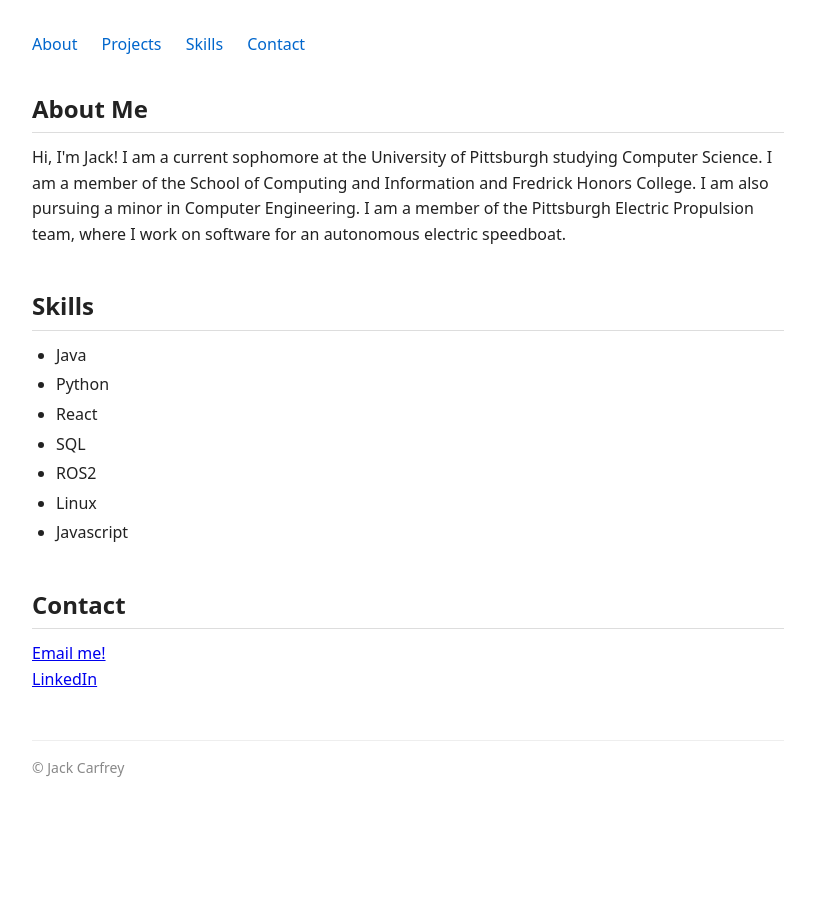
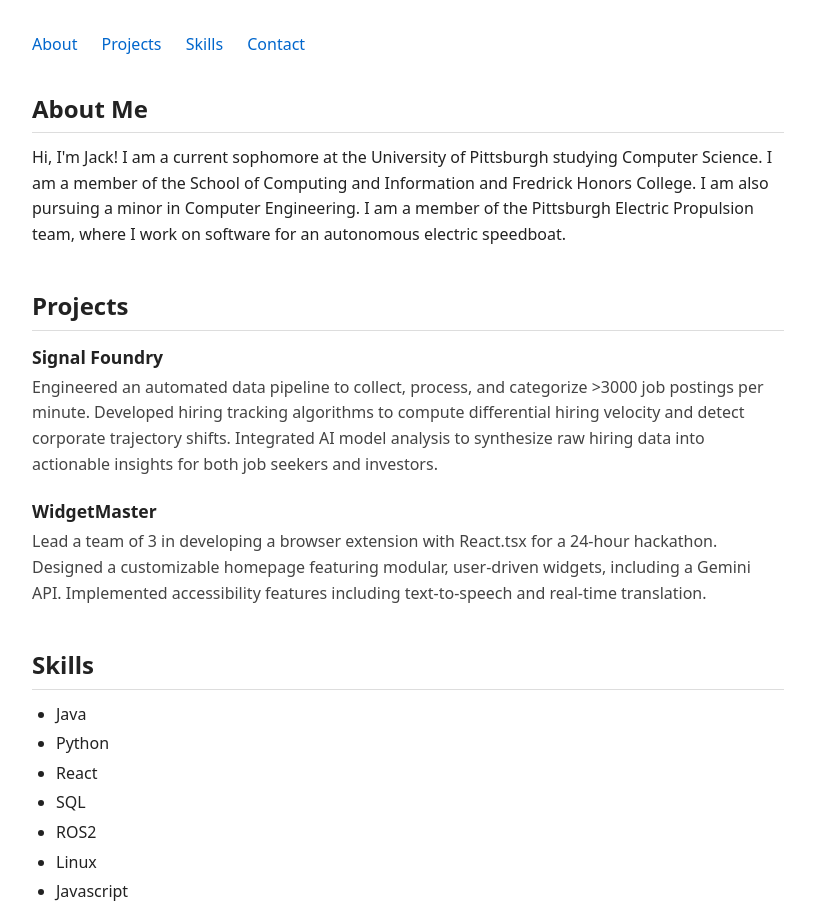
Before and after one commit to jarfrey/jarfrey-portfolio, a plain HTML site: page index.html in a window 1280 px wide. Shown: the top 908 px of the page, without its empty margins (232-1047 px from the left). Before the commit the page ends 812 px from the top, so only its background shows below. Drawn offline with Linux system fonts and the light colour scheme.

Commit message:
Fixed it

```diff
--- a/index.html
+++ b/index.html
@@ -29,8 +29,8 @@
       <!-- e.g., include your name, your program/year, and what you are interested in -->
     </section>
 
-    <!-- <section id="projects">
-      <h2>Projects</h2> -->
+    <section id="projects">
+      <h2>Projects</h2>
       <!-- Example project entry structure: copy, fill in, and add at least 2:
       <div class="project">
         <h3>Project Name</h3>
@@ -40,7 +40,7 @@
 
       <!-- TODO: Add at least 2 project entries using the structure above -->
 
-      <!-- <div class="project">
+      <div class="project">
         <h3>Signal Foundry</h3>
         <p>Engineered an automated data pipeline to collect, process, and categorize >3000 job postings per minute.
           Developed hiring tracking algorithms to compute differential hiring velocity and detect corporate trajectory shifts.
@@ -56,7 +56,7 @@
         </p>
       </div>
 
-    </section> -->
+    </section>
 
     <section id="skills">
       <h2>Skills</h2>
```
